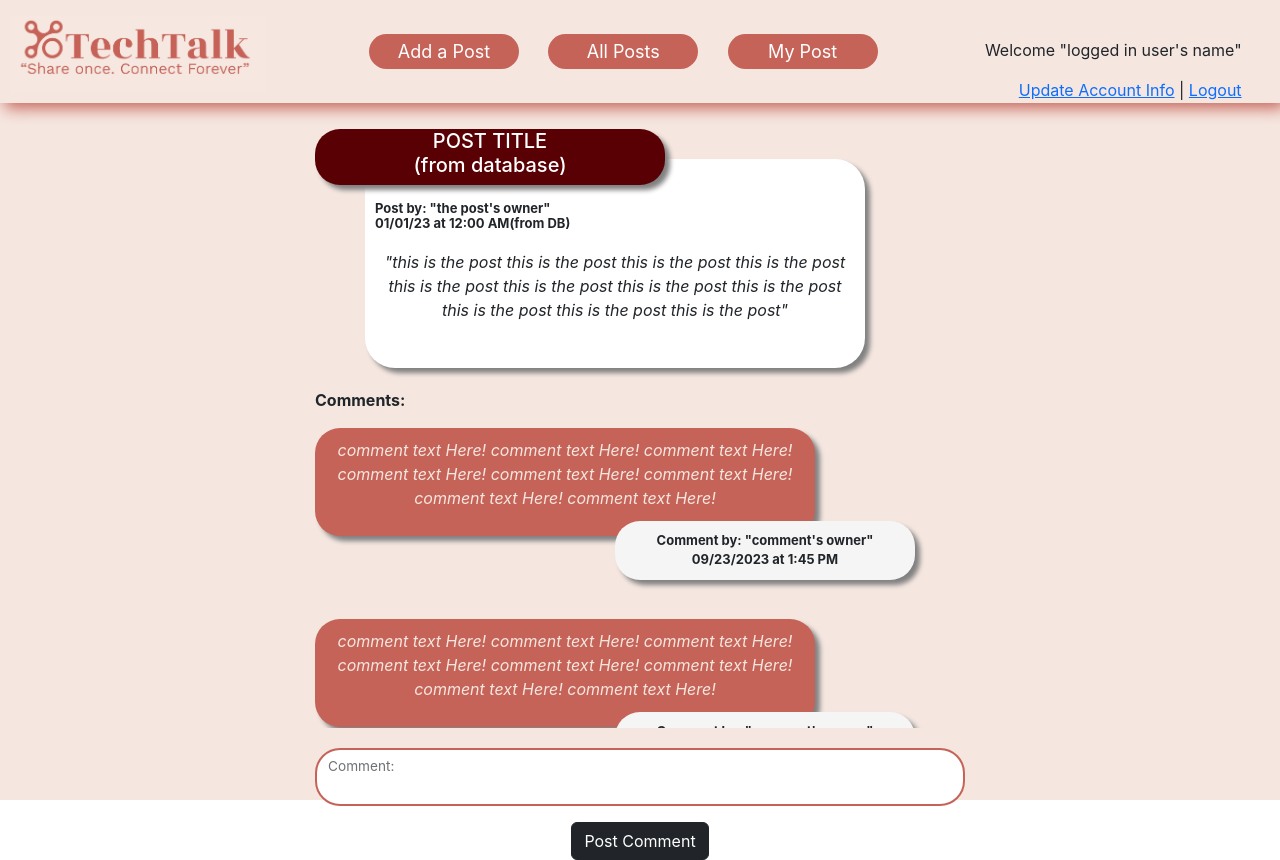
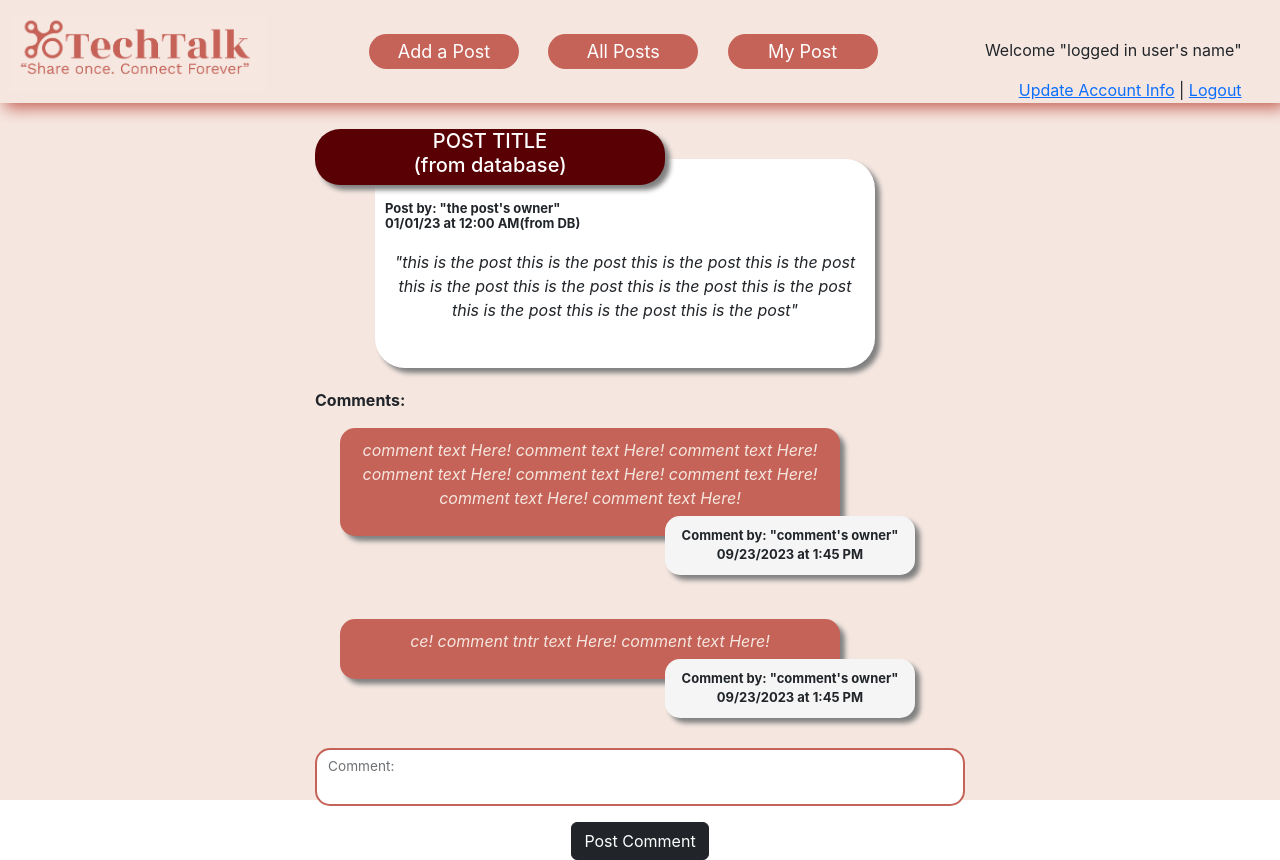
Before and after one commit to Cameronjs222/TechTalk, a React (Create React App) app in the folder client/: page /viewPost in a window 1280 px wide. Built offline with nearby package versions, Linux system fonts and the light colour scheme; no server answers; a web font is replaced by a local one.

Commit message:
viewpost css update

```diff
--- a/client/src/App.css
+++ b/client/src/App.css
@@ -193,7 +193,7 @@
   padding: 10px;
   padding-top: 40px;
   position: relative;
-  left: 50px;
+  left: 60px;
   top: 30px;
   border-radius: 30px;
   box-shadow: 5px 5px 5px gray;
@@ -250,11 +250,12 @@
 
 .comnts{
   background-color:#c66358;
+  margin-left: 25px;
   position: relative;
   width: 500px;
   color: #f5e7e0;
   padding: 10px;
-  border-radius: 25px;
+  border-radius: 15px;
   padding: 10px;
   box-shadow: 5px 5px 5px gray;
 }
@@ -266,10 +267,10 @@
 .comUser{
   position: relative;
   background-color: whitesmoke;
-  width: 300px;
-  border-radius: 25px;
-  top: -15px;
-  left: 300px;
+  width: 250px;
+  border-radius: 15px;
+  top: -20px;
+  left: 350px;
   padding: 10px;
   font-weight: bold;
   font-size: small;
@@ -278,6 +279,6 @@
 
 
 #postComment{
-  border-radius: 25px;
+  border-radius: 15px;
   border: #c66358 2px solid;
 }
--- a/client/src/components/viewPost.jsx
+++ b/client/src/components/viewPost.jsx
@@ -83,7 +83,7 @@ const ViewPost = () => {
                                 09/23/2023 at 1:45 PM
                             </div> <br />
 {/* just to see how it looks like when theres more comments */}
-                            <div className='comnts'><p className='icom'>comment text Here! comment text Here! comment text Here! comment text Here! comment text Here! comment text Here! comment text Here! comment text Here!</p></div>
+                            <div className='comnts'><p className='icom'>ce! comment tntr text Here! comment text Here!</p></div>
                             <div className='comUser'>
                                 Comment by: "comment's owner" <br />
                                 09/23/2023 at 1:45 PM
```
